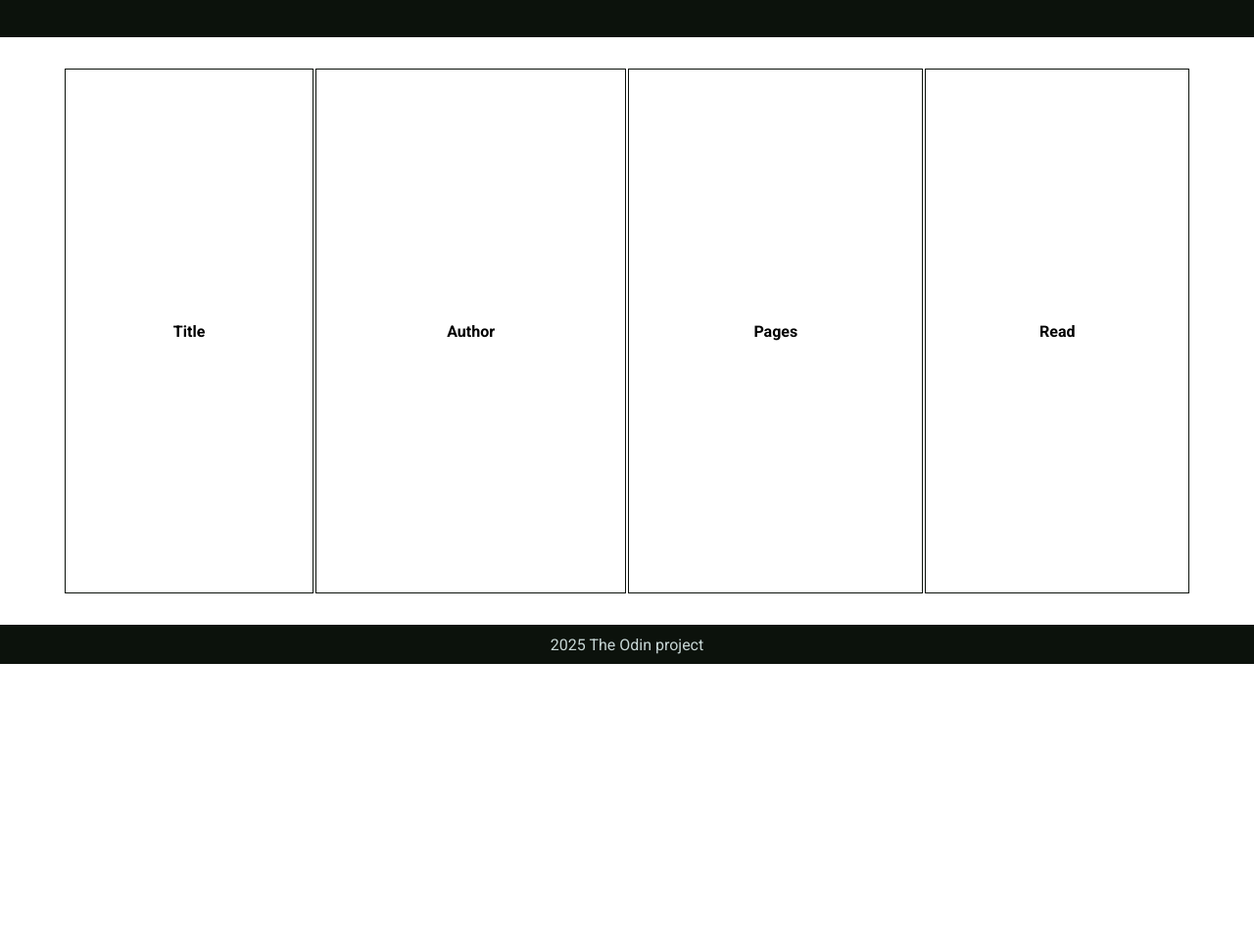
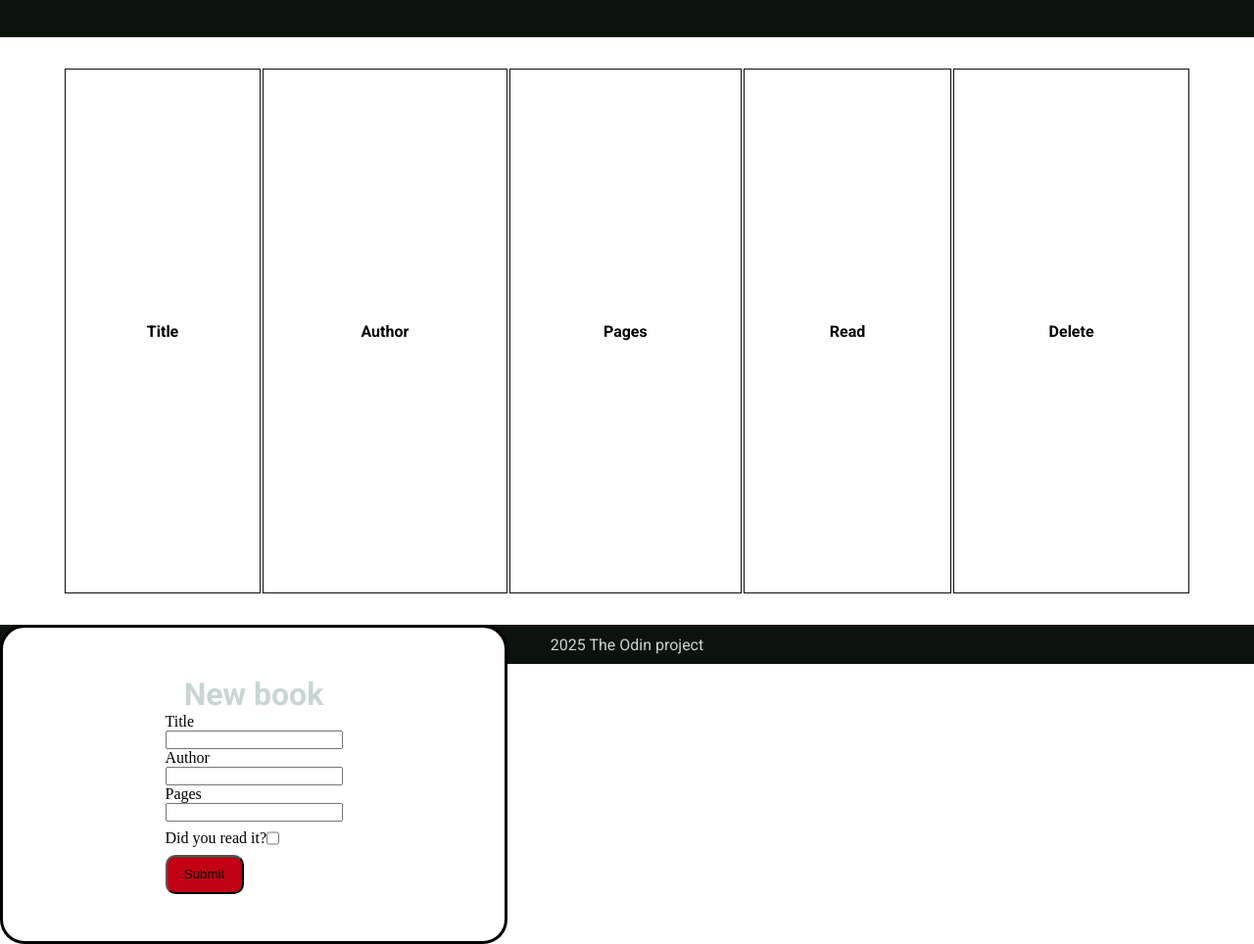
Before and after one commit to JaimeDavid/Library, a plain HTML site: page index.html in a window 1280 px wide. Shown: the part 122-1086 px from the top of the page at 98% size. Before the commit the page ends 800 px from the top, so only its background shows below. Drawn offline with Linux system fonts and the light colour scheme; a web font is replaced by a local one.

Commit message:
added dialog box
created dialog box with required input fields and styled

```diff
--- a/index.html
+++ b/index.html
@@ -21,9 +21,32 @@
                     <th>Author</th>
                     <th>Pages</th>
                     <th>Read</th>
+                    <th>Delete</th>
                 </tr>
             </table>
         </div>
+        <dialog>
+            <h1>New book</h1>
+            <form method="dialog">
+                <div class="dialog-title">
+                    <p>Title</p>
+                    <input type="text" id="title" required/>
+                </div>
+                <div class="dialog-author">
+                    <p>Author</p>
+                    <input type="text" id="author" required/>
+                </div>
+                <div class="dialog-pages">
+                    <p>Pages</p>
+                    <input type="number" id="pages" required/>
+                </div>
+                <div class="dialog-read">
+                    <p>Did you read it?</p><input type="checkbox" id="read"/>
+                </div>
+                <button type ='submit' id="submit">Submit</button>
+
+            </form>
+        </dialog>
         <div class="footer">
             <p>2025 The Odin project</p>
         </div>
--- a/script.js
+++ b/script.js
@@ -46,7 +46,6 @@ function bookData(){
         for (const key in book){
             let cell = document.createElement('td')
             cell.textContent = book[key];
-            console.log(book[key]);
             row.appendChild(cell);
 
         }
@@ -60,8 +59,16 @@ function bookData(){
 //Dom manipulation
 //HTML elements variables
 const addBook = document.querySelector('.add');
+const dialog = document.querySelector('dialog');
+const closeButon = document.querySelector('#submit');
 
 
 
 // event listeners
-addBook.addEventListener('click', bookData);
+addBook.addEventListener('click', ()=>{
+    dialog.showModal();
+});
+
+closeButon.addEventListener('click', () =>{
+    dialog.close();
+});
--- a/styles.css
+++ b/styles.css
@@ -68,3 +68,20 @@ td, th{
     padding: 1rem;
     text-align: center;
 }
+
+dialog{
+    height: 40vh;
+    width: 40vw;
+    display: flex;
+    flex-direction: column;
+    justify-content: center;
+    align-items: center;
+    border-radius: 25px;
+
+}
+
+.dialog-read{
+    display: flex;
+    margin-top: 0.5em;
+    margin-bottom: 0.5em;
+}
```
